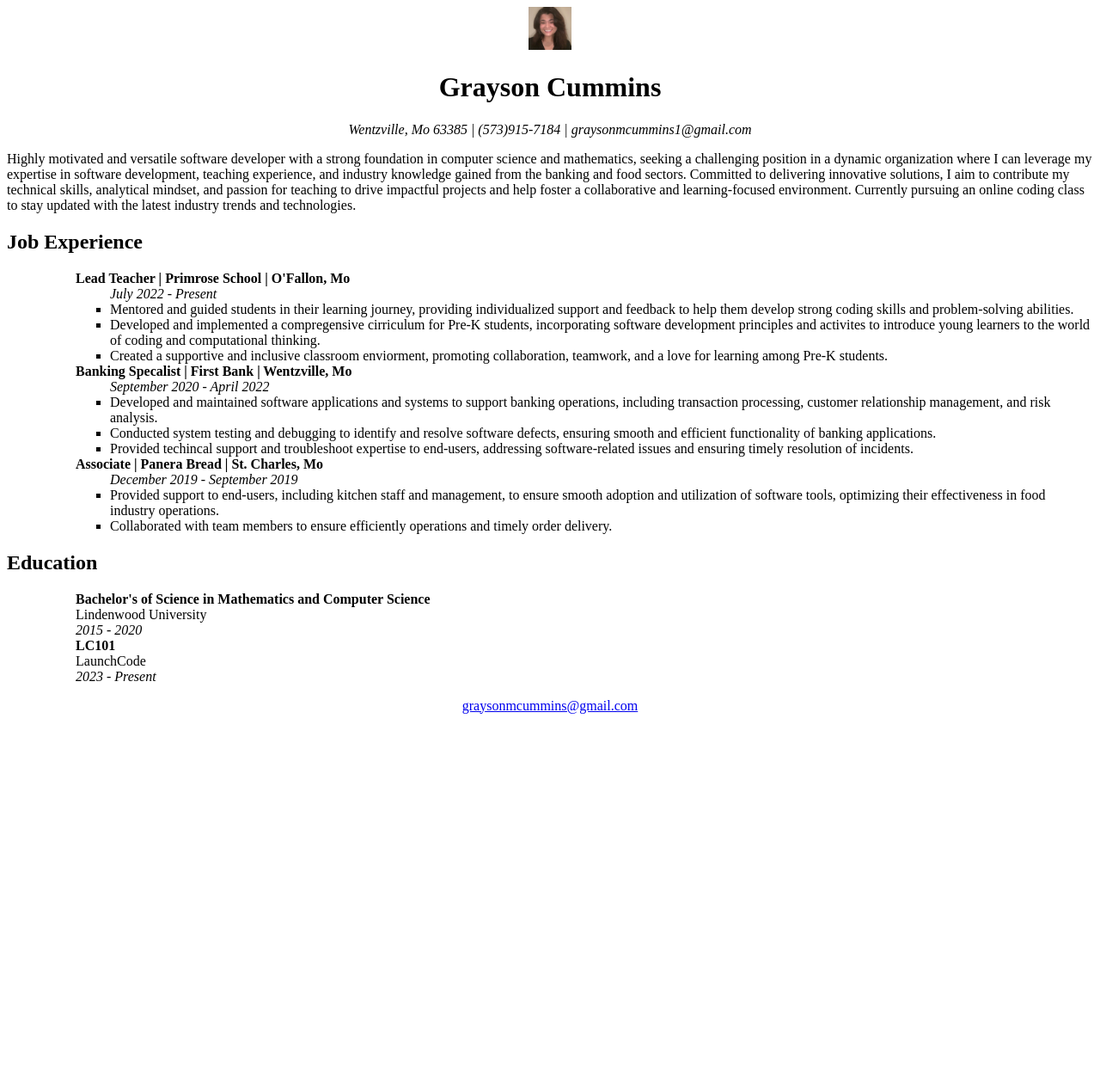
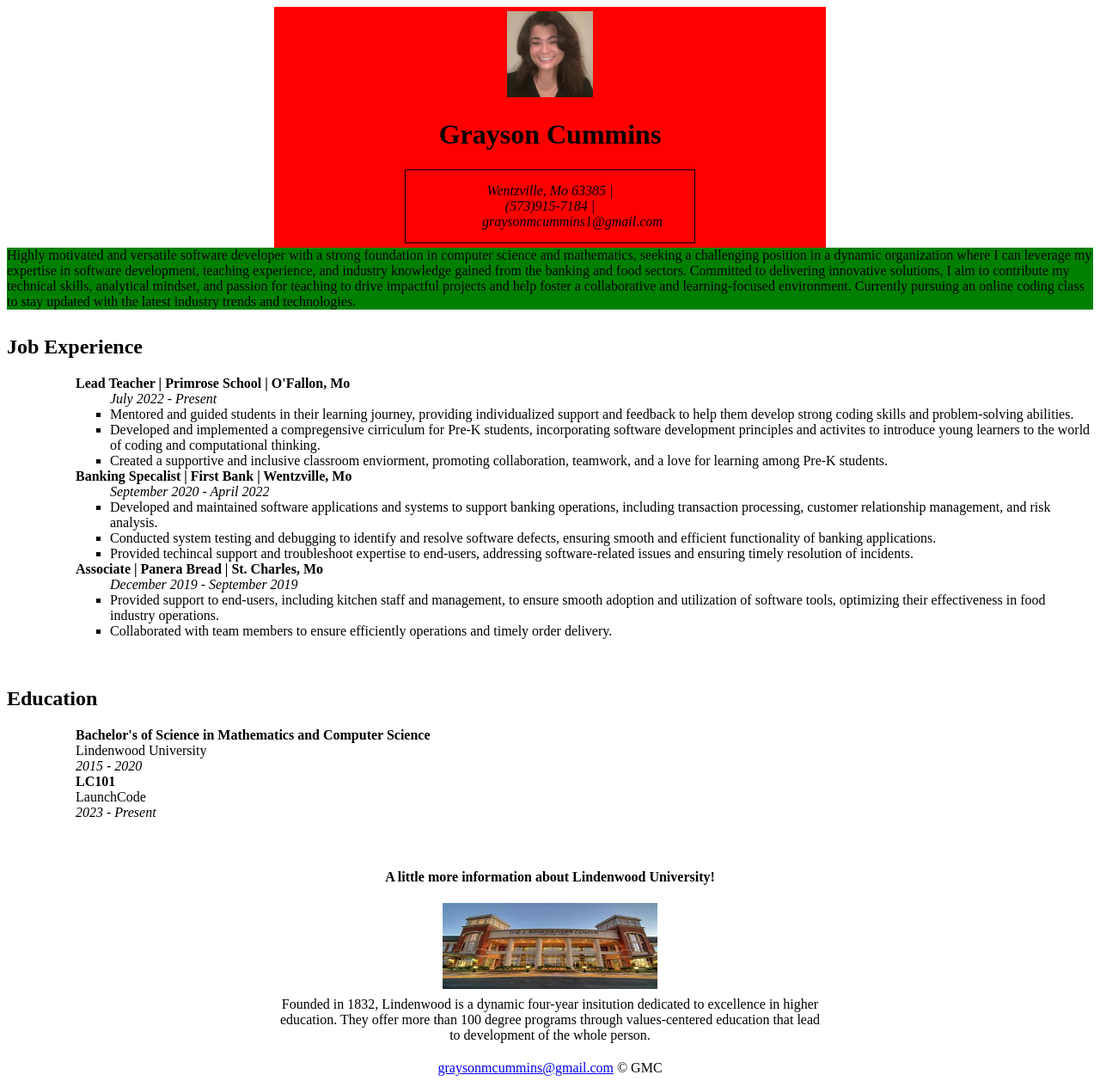
Before and after one commit to LaunchCodeAllhubs/html-me-something, a website: page index.html in a window 1280 px wide. Shown: the whole page at 86% size. Before the commit the page ends 846 px from the top, so only its background shows below. Drawn offline with Linux system fonts and the light colour scheme.

Commit message:
changed html file

```diff
--- a/index.html
+++ b/index.html
@@ -1,23 +1,23 @@
 <!DOCTYPE html>
 <html>
    <head>
+      <link rel="stylesheet" href="styles.css">
       <title>2023 Resume</title>
    </head>
-   <center>
    <body>
-      <header>
-         <img src="linkedinPhoto.jpg" alt="LinkedIn Photo" width = "50" height="50"/><h1>Grayson Cummins</h1>
-      </header>
-      <p>
+      <center>
+      <header id="mainHeading">
+         <img src="linkedinPhoto.jpg" alt="LinkedIn Photo" width = "100" height="100"/><h1>Grayson Cummins</h1>
          <div id = "contactInfo">
+            <p>
             <i>
                Wentzville, Mo 63385 | (573)915-7184 | graysonmcummins1@gmail.com
             </i>
+            </p>
          </div>
-      </p>
+         </header>
       </center>
-      <div id = "objective">
-         <p>
+      <div id = "testP" class="funPharagraph">
             Highly motivated and versatile software developer with a strong
             foundation in computer science and mathematics, seeking a challenging position in a
             dynamic organization where I can leverage my expertise in software
@@ -26,7 +26,6 @@
             my technical skills, analytical mindset, and passion for teaching to drive impactful
             projects and help foster a collaborative and learning-focused environment. Currently
             pursuing an online coding class to stay updated with the latest industry trends and technologies.
-         </p>
       </div>
       <p>
       <main>
@@ -124,7 +123,14 @@
    </body>
    <footer>
       <center>
-      <p><a href="mailto:graysonmcummins@gmail.com">graysonmcummins@gmail.com</a></p>
+         <p><article>
+      <h4>A little more information about Lindenwood University!</h4>
+         <img src="lindenwood.jpg" alt="Lindenwood" width = "250" height="100"/>
+         <p>Founded in 1832, Lindenwood is a dynamic four-year insitution dedicated to
+            excellence in higher education. They offer more than 100 degree programs through values-centered education that lead to
+            development of the whole person.</p>
+      </article></p>
+      <p><a href="mailto:graysonmcummins@gmail.com">graysonmcummins@gmail.com</a> &copy; GMC</p>
       </center>
     </footer>
 </html>
```
